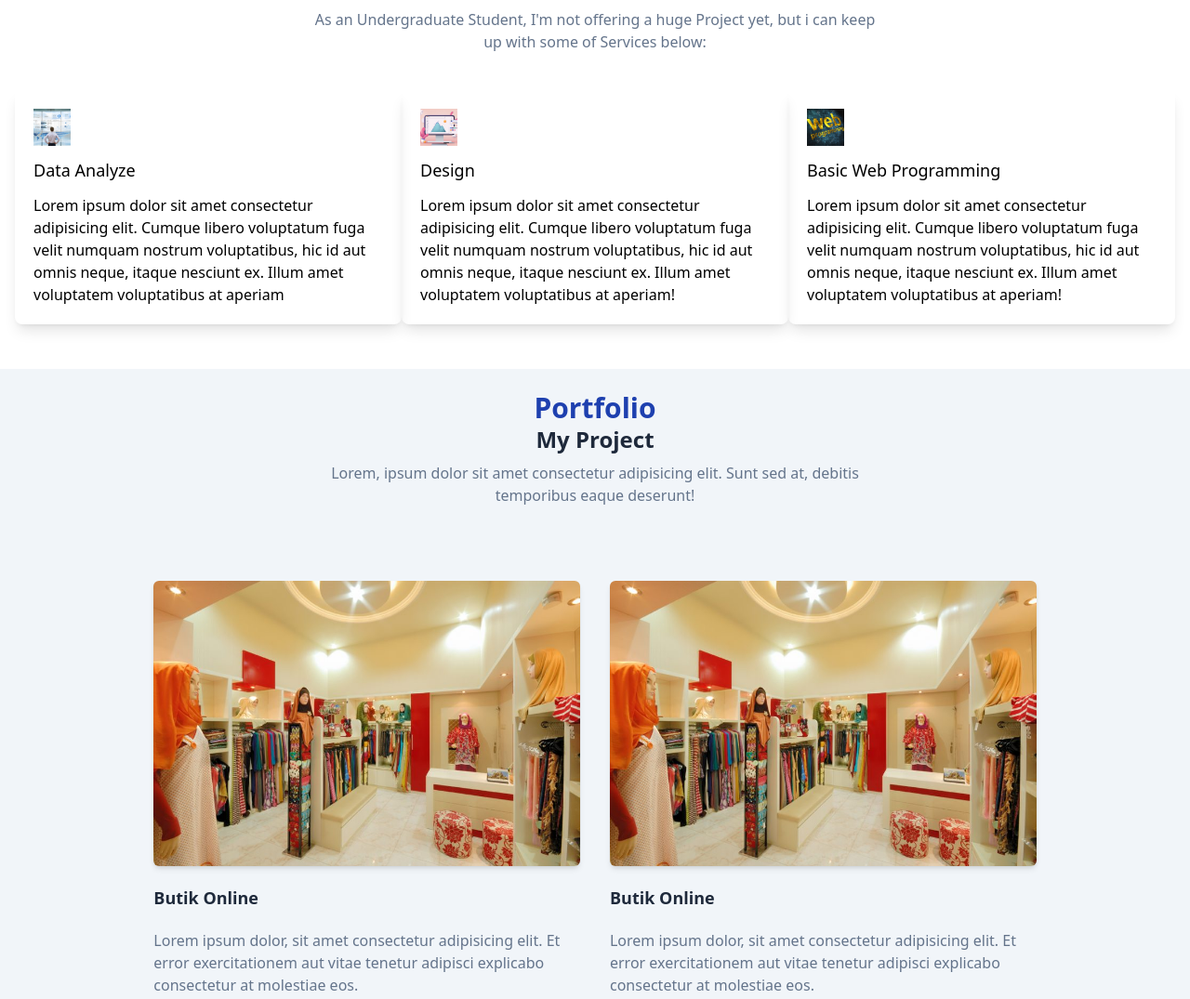
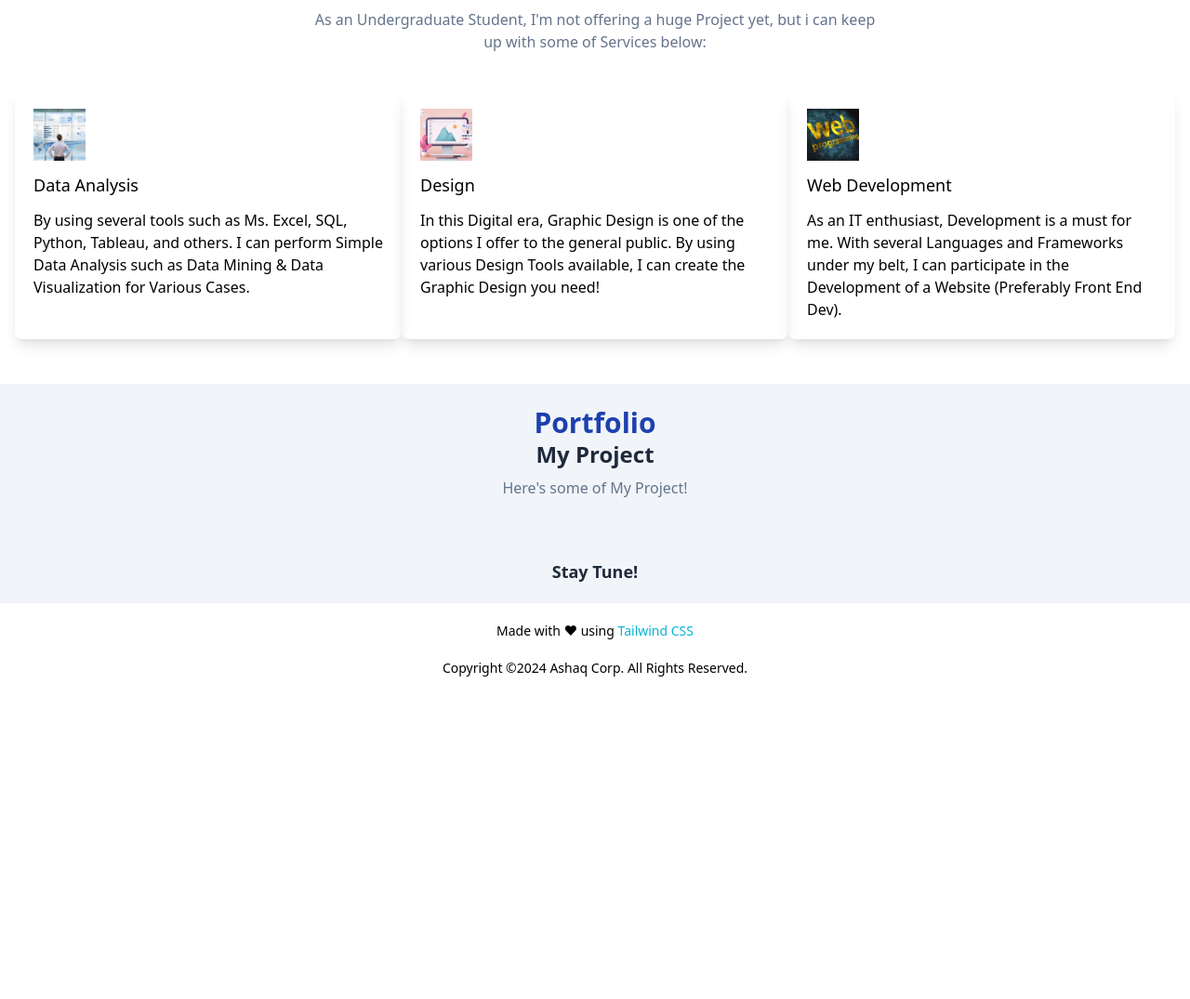
Before and after one commit to humam-ah/humam-ah-portfolio, a website: page index.html in a window 1280 px wide. Shown: the part 1051-2126 px from the top of the page at 93% size. After the commit the page ends 1792 px from the top, so only its background shows below. Drawn offline with nearby package versions, Linux system fonts and the light colour scheme.

Commit message:
Official Release

```diff
--- a/index.html
+++ b/index.html
@@ -72,7 +72,7 @@
                     <h2 class="font-semibold text-xl text-secondary mt-1 mb-7 lg:text-2xl">
                         An Informatics Engineering Student, with the Dream of Becoming a Data Scientist.
                     </h2>
-                    <a href="" class="bg-primary text-white px-8 py-4 rounded-full hover:opacity-80">
+                    <a href="#about" class="bg-primary text-white px-8 py-4 rounded-full hover:opacity-80">
                         Contact Me
                     </a>
                 </div>
@@ -114,7 +114,7 @@
                         Contact Me
                     </h4>
                     <p class="text-xl text-secondary my-1 max-w-xl">
-                        Here's My Contact Information, Let's be Friends Guys ^_^
+                        Here's My Contact Information, Whenever You Need to Collaborate with Me ^_^
                     </p>
                     <!-- SOSMED -->
                     <div class="flex items-center my-2">
@@ -165,25 +165,25 @@
             <div class="p-5 sm:p-0 flex flex-wrap">
                 <!-- CARD -->
                 <div class="w-full md:w-4/12 shadow-lg rounded-lg p-5 my-3 md:my-10 flex flex-col gap-3">
-                    <img class="w-10" src="./dist/img/data analyst.jpeg" alt="">
-                    <h1 class="font-medium text-lg">Data Analyze</h1>
-                    <p>Lorem ipsum dolor sit amet consectetur adipisicing elit. Cumque libero voluptatum fuga velit numquam nostrum voluptatibus, hic id aut omnis neque, itaque nesciunt ex. Illum amet voluptatem voluptatibus at aperiam</p>
+                    <img class="w-14" src="./dist/img/data analyst.jpeg" alt="">
+                    <h1 class="font-medium text-lg">Data Analysis</h1>
+                    <p>By using several tools such as Ms. Excel, SQL, Python, Tableau, and others. I can perform Simple Data Analysis such as Data Mining & Data Visualization for Various Cases.</p>
                 </div>
                 <!-- CARD -->
 
                 <!-- CARD -->
                 <div class="w-full md:w-4/12 shadow-lg rounded-lg p-5 my-3 md:my-10 flex flex-col gap-3">
-                    <img class="w-10" src="./dist/img/design.jpg" alt="">
+                    <img class="w-14" src="./dist/img/design.jpg" alt="">
                     <h1 class="font-medium text-lg">Design</h1>
-                    <p>Lorem ipsum dolor sit amet consectetur adipisicing elit. Cumque libero voluptatum fuga velit numquam nostrum voluptatibus, hic id aut omnis neque, itaque nesciunt ex. Illum amet voluptatem voluptatibus at aperiam!</p>
+                    <p>In this Digital era, Graphic Design is one of the options I offer to the general public. By using various Design Tools available, I can create the Graphic Design you need!</p>
                 </div>
                 <!-- CARD -->
 
                 <!-- CARD -->
                 <div class="w-full md:w-4/12 shadow-lg rounded-lg p-5 my-3 md:my-10 flex flex-col gap-3">
-                    <img class="w-10" src="./dist/img/webprog.jpg" alt="">
-                    <h1 class="font-medium text-lg">Basic Web Programming</h1>
-                    <p>Lorem ipsum dolor sit amet consectetur adipisicing elit. Cumque libero voluptatum fuga velit numquam nostrum voluptatibus, hic id aut omnis neque, itaque nesciunt ex. Illum amet voluptatem voluptatibus at aperiam!</p>
+                    <img class="w-14" src="./dist/img/webprog.jpg" alt="">
+                    <h1 class="font-medium text-lg">Web Development</h1>
+                    <p>As an IT enthusiast, Development is a must for me. With several Languages and Frameworks under my belt, I can participate in the Development of a Website (Preferably Front End Dev).</p>
                 </div>
                 <!-- CARD -->
             </div>
@@ -200,11 +200,14 @@
                 <div class="max-w-xl mx-auto text-center mb-16"><br>
                     <h4 class="font-bold text-3xl text-primary mt-4 my">Portfolio</h4>
                     <h2 class="font-semibold text-dark text-2xl mb-2">My Project</h2>
-                    <p class="font-medium text-md text-secondary">Lorem, ipsum dolor sit amet consectetur adipisicing elit. Sunt sed at, debitis temporibus eaque deserunt!</p>
+                    <p class="font-medium text-md text-secondary">Here's some of My Project!</p>
                 </div>
 
                 <!-- Isi Portfolio -->
                 <div class="w-full px-4 flex flex-wrap justify-center xl:w-10/12 xl:mx-auto">
+                    <h1 class="font-semibold text-dark text-lg mb-5">Stay Tune!</h1>
+                </div>
+                <!-- <div class="w-full px-4 flex flex-wrap justify-center xl:w-10/12 xl:mx-auto">
                     <div class="mb-12 p-4 md:w-1/2">
                         <a href="">
                             <div class="rounded-md shadow-md overflow-hidden">
@@ -224,7 +227,7 @@
                             <p class="font-medium text-base text-secondary">Lorem ipsum dolor, sit amet consectetur adipisicing elit. Et error exercitationem aut vitae tenetur adipisci explicabo consectetur at molestiae eos.</p>
                         </a>
                     </div>
-                </div>
+                </div> -->
             </div>
             <!-- JUDUL -->
         </div>
@@ -233,9 +236,8 @@
 
     <!-- Start Footer Section -->
     <footer>
-        <p class="text-center font-medium text-sm my-5">Dibuat dengan <span>❤</span>
-            , menggunakan <span class="text-cyan-500">Tailwind CSS</span></p>
-        <p class="text-center font-thin text-sm text-gray-500 my-3">Copyright &copy; 2023 Ashaq Corp.</p>
+        <p class="text-center font-medium text-sm my-5">Made with <span>❤</span> using <span class="text-cyan-500">Tailwind CSS</span></p>
+        <p class="text-center font-thin text-sm text-gray-500 my-3">Copyright &copy;2024 Ashaq Corp. All Rights Reserved.</p>
     </footer>
     <!-- End Footer Section -->
 
```
